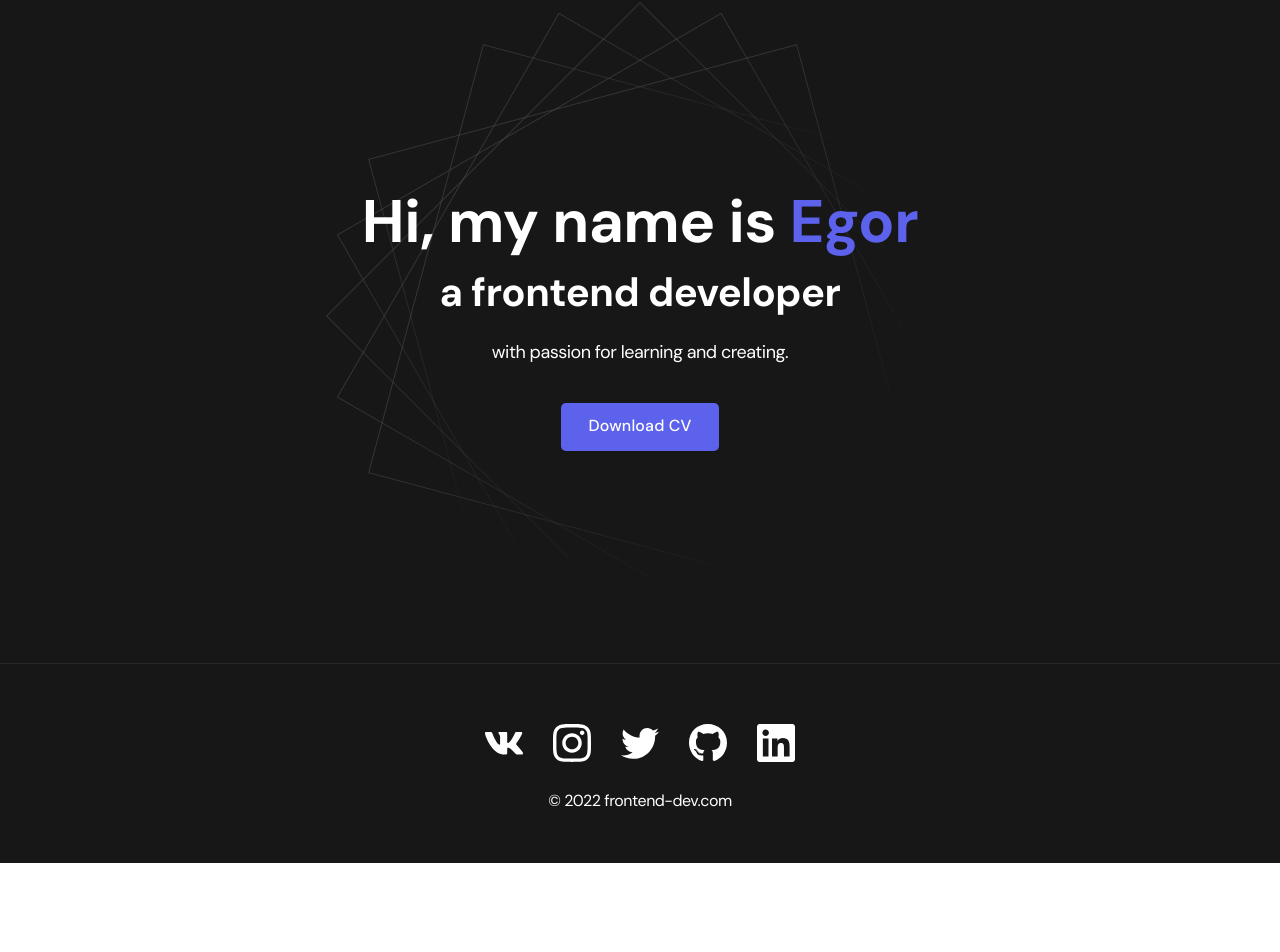
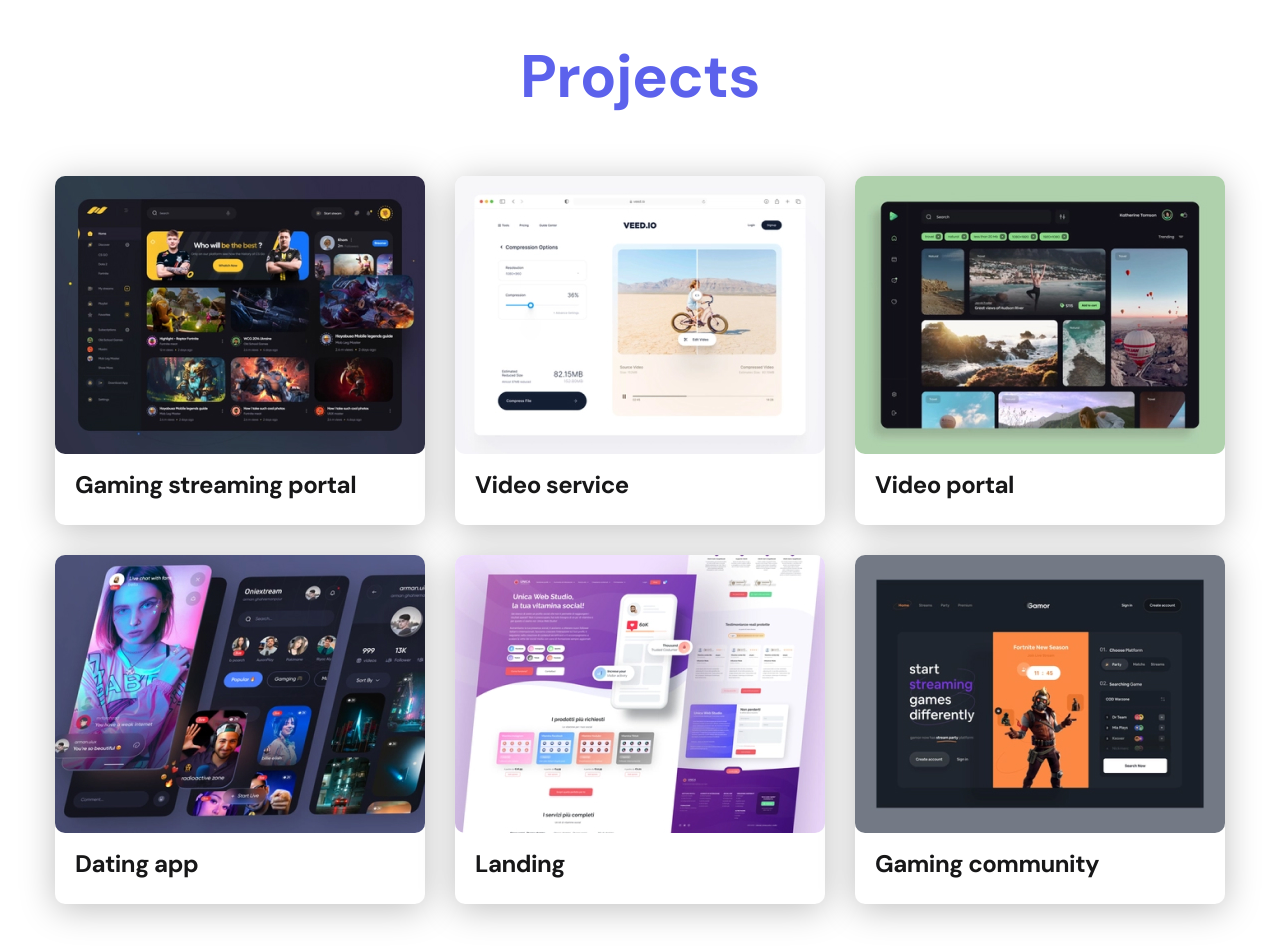
Before and after one commit to EgorYakushik/finalproject, a React (Create React App) app in the folder my-portfolio/: page / in a window 1280 px wide. Shown: the part 108-1060 px from the top of the page. Before the commit the page ends 971 px from the top, so only its background shows below. Built offline with nearby package versions, Linux system fonts and the light colour scheme.

Commit message:
projects page done

```diff
--- a/my-portfolio/src/App.js
+++ b/my-portfolio/src/App.js
@@ -1,20 +1,18 @@
 import "./styles/main.css";
 
-
 import Nav from "./components/nav/Nav";
-import Header from "./components/header/Header";
 import Footer from "./components/footer/Footer";
+import Home from "./pages/Home";
+import Projects from "./pages/Projects";
 
 function App() {
   return (
     <div className="App">
         <Nav />
 
-        <Header />
-
+        {/* <Home /> */}
+        <Projects />
         <Footer />
-
-
 
     </div>
   );
--- a/my-portfolio/src/components/footer/style.css
+++ b/my-portfolio/src/components/footer/style.css
@@ -0,0 +1,22 @@
+.footer {
+    margin-top: auto;
+    padding: 60px 0 50px;
+    background-color: var(--dark-bg);
+    color: var(--header-text);
+    border-top: 1px solid var(--dark-border);
+}
+.footer__wrapper {
+    display: flex;
+    flex-direction: column;
+    align-items: center;
+    row-gap: 27px;
+}
+.social {
+    display: flex;
+    column-gap: 30px;
+    align-items: center;
+}
+.copyright {
+    font-size: 16px;
+    line-height: 1.5;
+}
--- /dev/null
+++ b/my-portfolio/src/pages/Home.js
@@ -0,0 +1,8 @@
+import React from 'react'
+import Header from "./../components/header/Header";
+
+export default function Home() {
+  return (
+    <Header />
+  )
+}
--- /dev/null
+++ b/my-portfolio/src/pages/Projects.js
@@ -0,0 +1,56 @@
+import React from 'react';
+import project01 from './../img/projects/01.jpg';
+import project02 from './../img/projects/02.jpg';
+import project03 from './../img/projects/03.jpg';
+import project04 from './../img/projects/04.jpg';
+import project05 from './../img/projects/05.jpg';
+import project06 from './../img/projects/06.jpg';
+
+export default function Projects() {
+  return (
+    <main className="section">
+        <div className="container">
+            <h2 className="title-1">Projects</h2>
+            <ul className="projects" id="projects">
+                <li className="project">
+                    <a href="./project-page.html">
+                        <img src={project01} alt="Project img" className="project__img" />
+                        <h3 className="project__title">Gaming streaming portal</h3>
+                    </a>
+                </li>
+                <li className="project">
+                    <a href="./project-page.html">
+                        <img src={project02} alt="Project img" className="project__img" />
+                        <h3 className="project__title">Video service</h3>
+                    </a>
+
+                </li>
+                <li className="project">
+                    <a href="./project-page.html">
+                        <img src={project03} alt="Project img" className="project__img" />
+                        <h3 className="project__title">Video portal</h3>
+                    </a>
+                </li>
+                <li className="project">
+                    <a href="./project-page.html">
+                        <img src={project04} alt="Project img" className="project__img" />
+                        <h3 className="project__title">Dating app</h3>
+                    </a>
+                </li>
+                <li className="project">
+                    <a href="./project-page.html">
+                        <img src={project05} alt="Project img" className="project__img" />
+                        <h3 className="project__title">Landing</h3>
+                    </a>
+                </li>
+                <li className="project">
+                    <a href="./project-page.html">
+                        <img src={project06} alt="Project img" className="project__img" />
+                        <h3 className="project__title">Gaming community</h3>
+                    </a>
+                </li>
+            </ul>
+        </div>
+    </main>
+  )
+}
--- a/my-portfolio/src/styles/main.css
+++ b/my-portfolio/src/styles/main.css
@@ -243,28 +243,7 @@
 
 /* Футер */
 
-.footer {
-    margin-top: auto;
-    padding: 60px 0 50px;
-    background-color: var(--dark-bg);
-    color: var(--header-text);
-    border-top: 1px solid var(--dark-border);
-}
-.footer__wrapper {
-    display: flex;
-    flex-direction: column;
-    align-items: center;
-    row-gap: 27px;
-}
-.social {
-    display: flex;
-    column-gap: 30px;
-    align-items: center;
-}
-.copyright {
-    font-size: 16px;
-    line-height: 1.5;
-}
+
 
 @media (max-width: 620px) {
 
```
